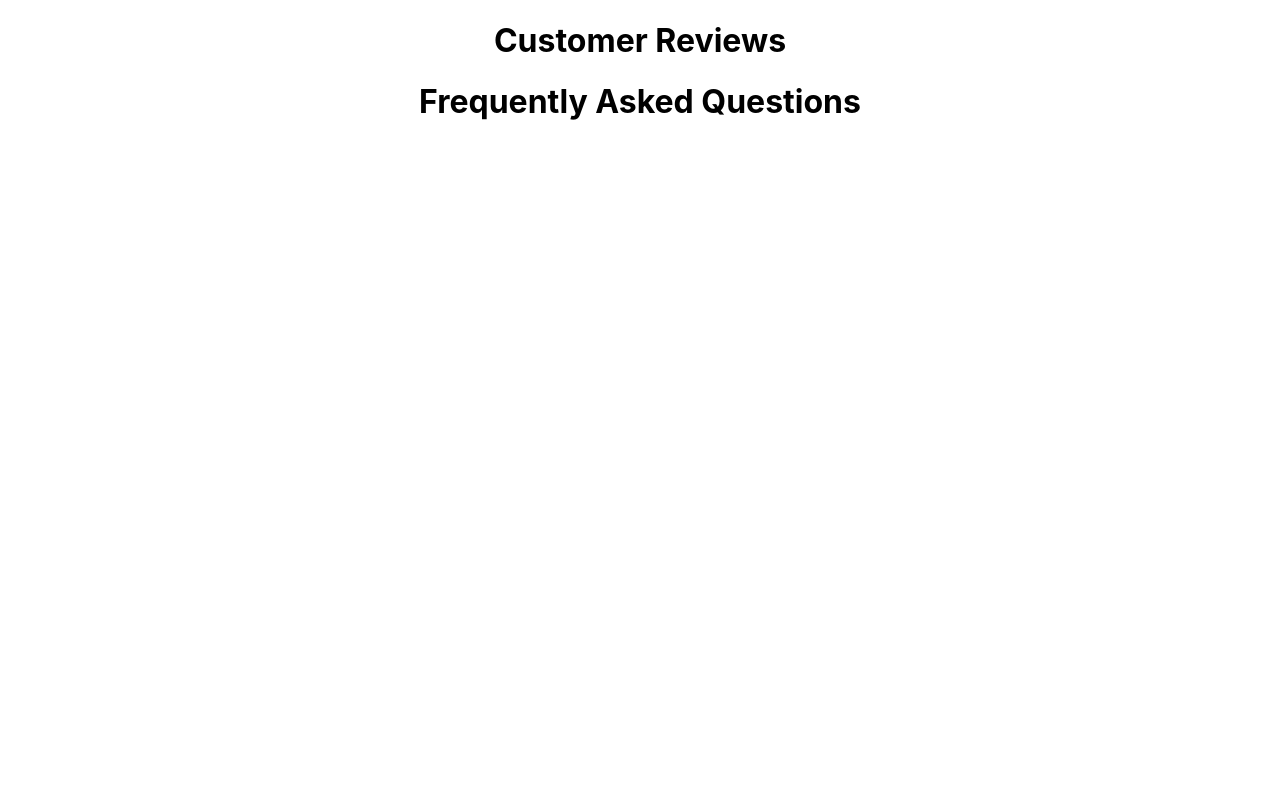
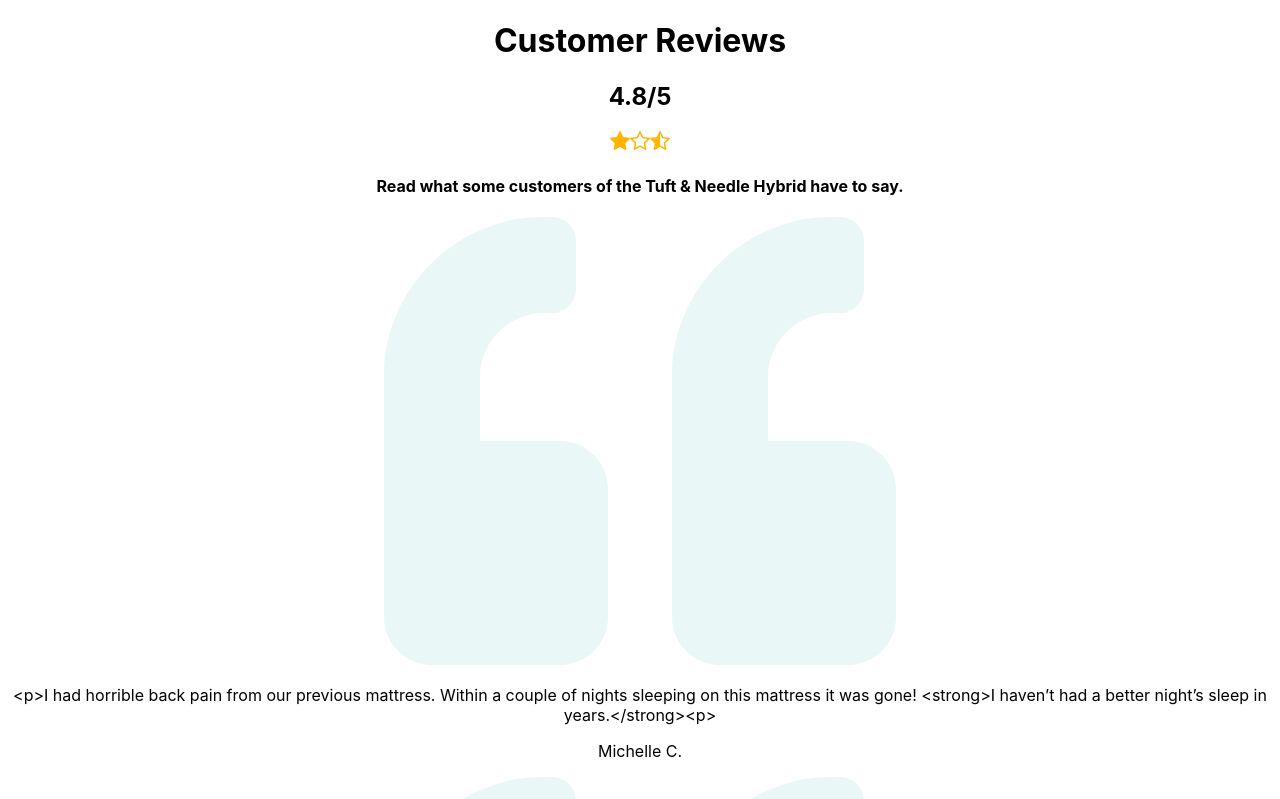
Before and after one commit to oliverfeher/takehome, a React (Create React App) app: page / in a window 1280 px wide. Shown: the top 799 px of the page. Built offline with nearby package versions, Linux system fonts and the light colour scheme.

Commit message:
rendered data to Customer Reviews component

```diff
--- a/src/App.css
+++ b/src/App.css
@@ -36,3 +36,7 @@
     transform: rotate(360deg);
   }
 }
+
+@media (max-width: 850px){
+
+}
--- a/src/Components/CustomerReviews/CustomerReviews.jsx
+++ b/src/Components/CustomerReviews/CustomerReviews.jsx
@@ -1,9 +1,31 @@
 import React from 'react';
+import { customerReviewsData } from '../../data-module.js';
+
+import quoteLeft from '../../Assets/icons/quote-left-solid.png';
+
+import ratingStar from '../../Assets/icons/rating-star-yellow.svg';
+import emptyStar from '../../Assets/icons/empty-star-yellow.svg';
+import halfStar from '../../Assets/icons/half-star-yellow.svg';
 
 const CustomerReviews = () => {
     return (
         <div>
+
             <h1>Customer Reviews</h1>
+
+            <h2>{customerReviewsData.maScore}/5</h2>
+            <img src={ratingStar} alt="star"/>
+            <img src={emptyStar} alt="star"/>
+            <img src={halfStar} alt="star"/>
+
+            <h4>{customerReviewsData.title}</h4>
+            {customerReviewsData.reviews.map((review, index) =>
+                <div key={index}>
+                    <img src={quoteLeft} alt="large left quotation" />
+                    <p>{review.quote}</p>
+                    <p>{review.quoteSource}</p>
+                </div>
+            )}
         </div>
     )
 }
--- a/src/Components/FrequentlyAskedQuestions/FrequentlyAskedQuestions.jsx
+++ b/src/Components/FrequentlyAskedQuestions/FrequentlyAskedQuestions.jsx
@@ -1,6 +1,8 @@
 import React from 'react';
+import { frequentlyAskedData } from '../../data-module.js';
 
 const FrequentlyAskedQuestions = () => {
+    console.log('FAQs', frequentlyAskedData)
     return (
         <div>
             <h1>Frequently Asked Questions</h1>
--- a/src/data-module.js
+++ b/src/data-module.js
@@ -1,4 +1,4 @@
-const customerReviewsData = {
+export const customerReviewsData = {
     maScore: 4.8,
     title: 'Read what some customers of the Tuft & Needle Hybrid have to say.',
     reviews: [
@@ -17,7 +17,7 @@ const customerReviewsData = {
     ]
 }
 
-const frequentlyAskedData = {
+export const frequentlyAskedData = {
     questions: [
         {
             question: 'What is the delivery window?',
```
